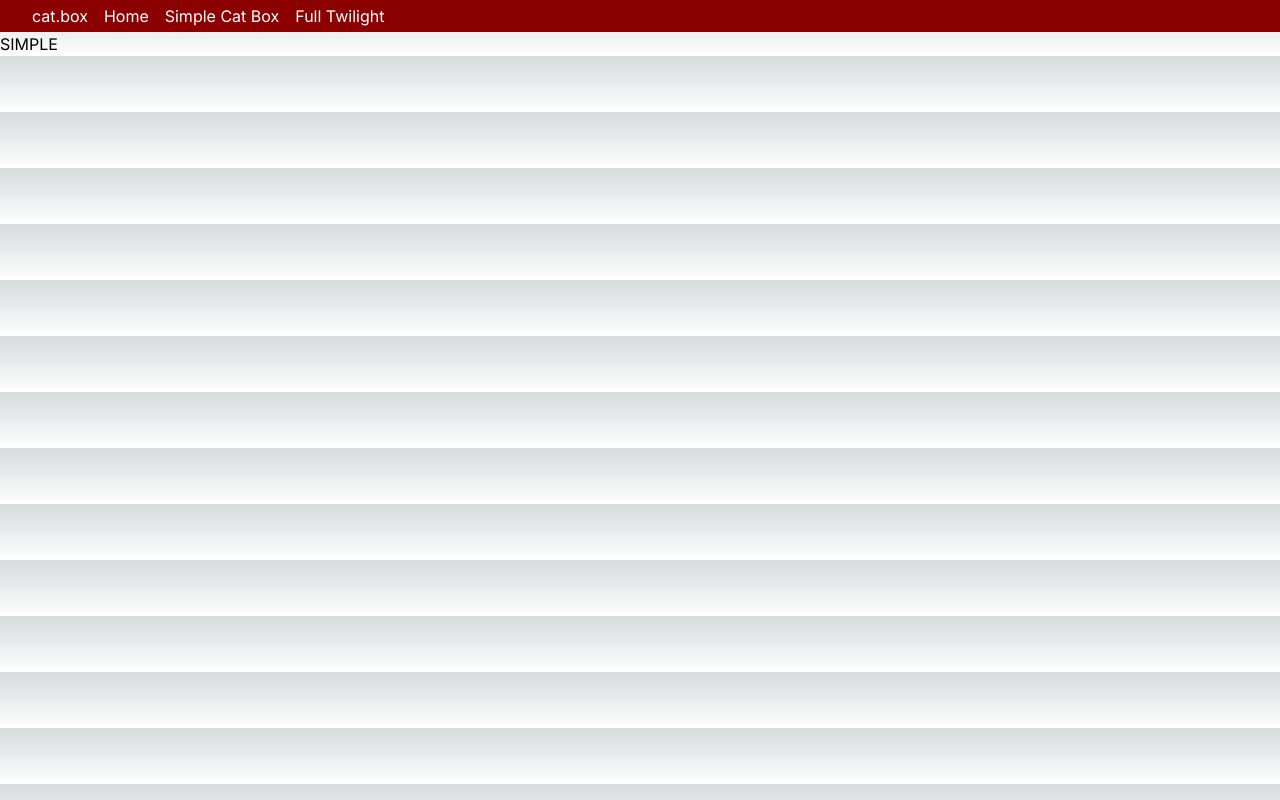
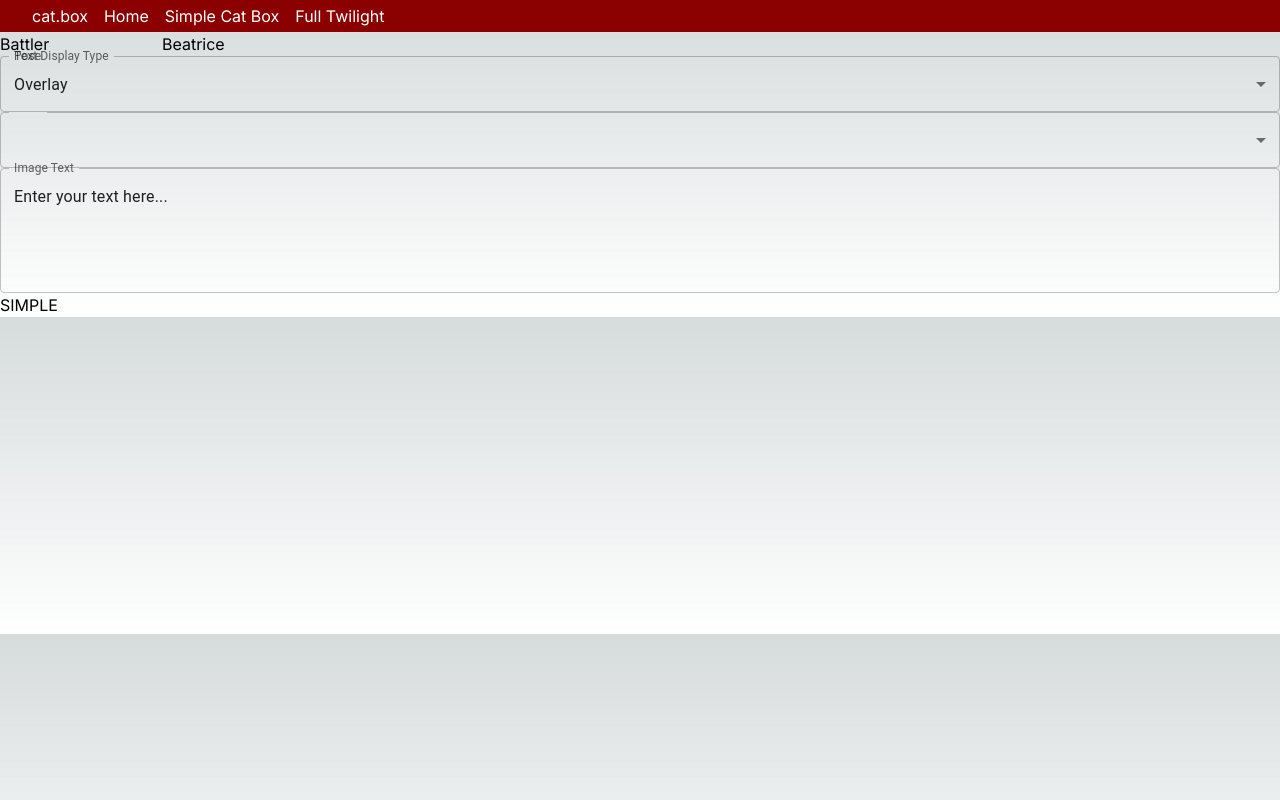
Before and after one commit to Maxzolythus/catbox, a Next.js app: page /simple in a window 1280 px wide. Built offline with nearby package versions, Linux system fonts and the light colour scheme.

Commit message:
simply initial site layout

```diff
--- /dev/null
+++ b/src/app/components/characterPortrait/characterPortrait.tsx
@@ -0,0 +1,9 @@
+type CharacterPortraitProps = {
+    characterName: string
+}
+
+export default function CharacterPortrait({ characterName }: CharacterPortraitProps) {
+    return (
+        <p>{characterName}</p>
+    )
+}
--- a/src/app/page.tsx
+++ b/src/app/page.tsx
@@ -1,19 +1,26 @@
-import Toolbar from '@/app/components/toolbar/toolbar'
-import Image from 'next/image'
+import Button from '@mui/material/Button'
+import Link from 'next/link'
 
 export default function Home() {
+
   return (
     <>
     <main className="flex min-h-screen flex-col items-center justify-between p-24">
       <div className="relative flex place-items-center before:absolute before:h-[300px] before:w-[480px] before:-translate-x-1/2 before:rounded-full before:bg-gradient-radial before:from-white before:to-transparent before:blur-2xl before:content-[''] after:absolute after:-z-20 after:h-[180px] after:w-[240px] after:translate-x-1/3 after:bg-gradient-conic after:from-sky-200 after:via-blue-200 after:blur-2xl after:content-[''] before:dark:bg-gradient-to-br before:dark:from-transparent before:dark:to-blue-700 before:dark:opacity-10 after:dark:from-sky-900 after:dark:via-[#0141ff] after:dark:opacity-40 before:lg:h-[360px] z-[-1]">
-        <Image
-          className="relative dark:drop-shadow-[0_0_0.3rem_#ffffff70] dark:invert"
-          src="/next.svg"
-          alt="Next.js Logo"
-          width={180}
-          height={37}
-          priority
-        />
+        <div>
+          <div className="text-center">
+            <h1>cat.box</h1>
+            <h2>Create your own closed rooms that can't be seen without love!</h2>
+          </div>
+        <div>
+          <Link href="/simple">
+            Create a Simple Closed Room
+          </Link>
+          <Link href="/full">
+            Create a Full Twilight
+          </Link>
+        </div>
+        </div>
       </div>
     </main>
     </>
--- a/src/app/simple/page.tsx
+++ b/src/app/simple/page.tsx
@@ -1,6 +1,74 @@
+'use client'
+
+import { useState } from 'react'
+import Grid from '@mui/material/Grid'
+import InputLabel from '@mui/material/InputLabel'
+import MenuItem from '@mui/material/MenuItem'
+import FormControl from '@mui/material/FormControl'
+import Select, { SelectChangeEvent } from '@mui/material/Select'
+import TextField from '@mui/material/TextField'
+import CharacterPortrait from '../components/characterPortrait/characterPortrait'
+
 export default function Simple() {
+  const [ selectedCharacter, setSelectedCharacter ] = useState('Beatrice')
+  const characters = ['Battler', 'Beatrice']
+  const textDisplayTypes = ['Overlay', 'Speech']
+  const poses = {
+    'Battler': ['Crying']
+  }
+
   return (
     <div>
+      <div className="container">
+        <Grid container spacing={2} columns={16}>
+          {characters.map((item) => {
+            return (
+              <Grid item xs={2}>
+                <CharacterPortrait characterName={item} />
+              </Grid>
+            )
+          })}
+        </Grid>
+
+        <FormControl fullWidth>
+          <InputLabel id="text-display-type-label">Text Display Type</InputLabel>
+          <Select
+            labelId="text-display-type-label"
+            id="text-display-type-select"
+            value={textDisplayTypes[0]}
+            label="Text Display Type"
+            //onChange={handleChange}
+          >
+            {textDisplayTypes.map((item) => {
+              return (
+                <MenuItem value={item}>{item}</MenuItem>
+              )
+            })}
+          </Select>
+
+          <InputLabel id="pose-label">Pose</InputLabel>
+          <Select
+            labelId="pose-label"
+            id="pose-select"
+            label="Pose"
+            //onChange={handleChange}
+          >
+            {poses[selectedCharacter]?.map((item) => {
+              return (
+                <MenuItem value={item}>{item}</MenuItem>
+              )
+            })}
+          </Select>
+
+          <TextField
+          id="multiline-textbox"
+          label="Image Text"
+          multiline
+          rows={4}
+          defaultValue="Enter your text here..."
+        />
+        </FormControl>
+      </div>
       <p>SIMPLE</p>
     </div>
   )
```
